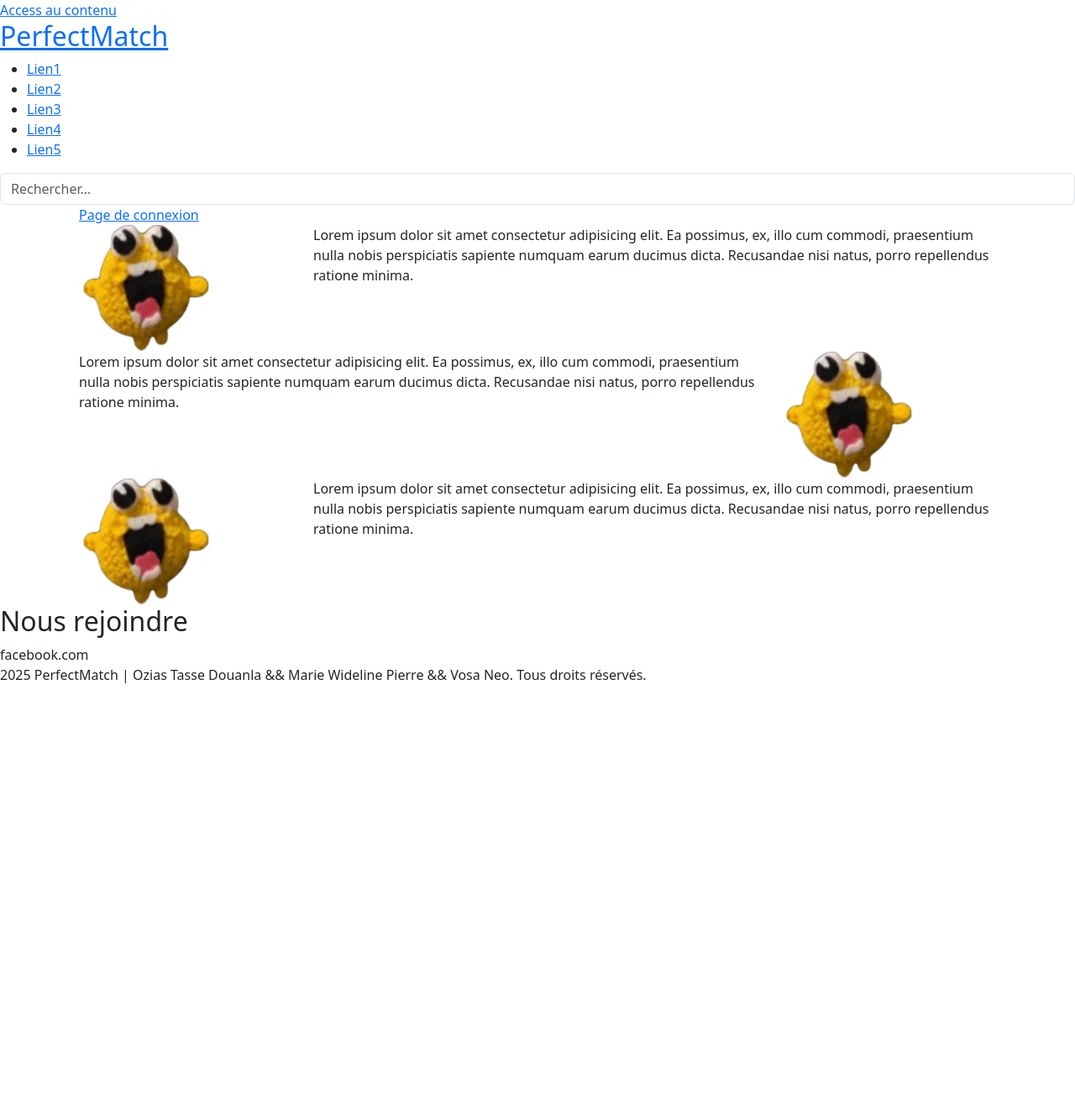
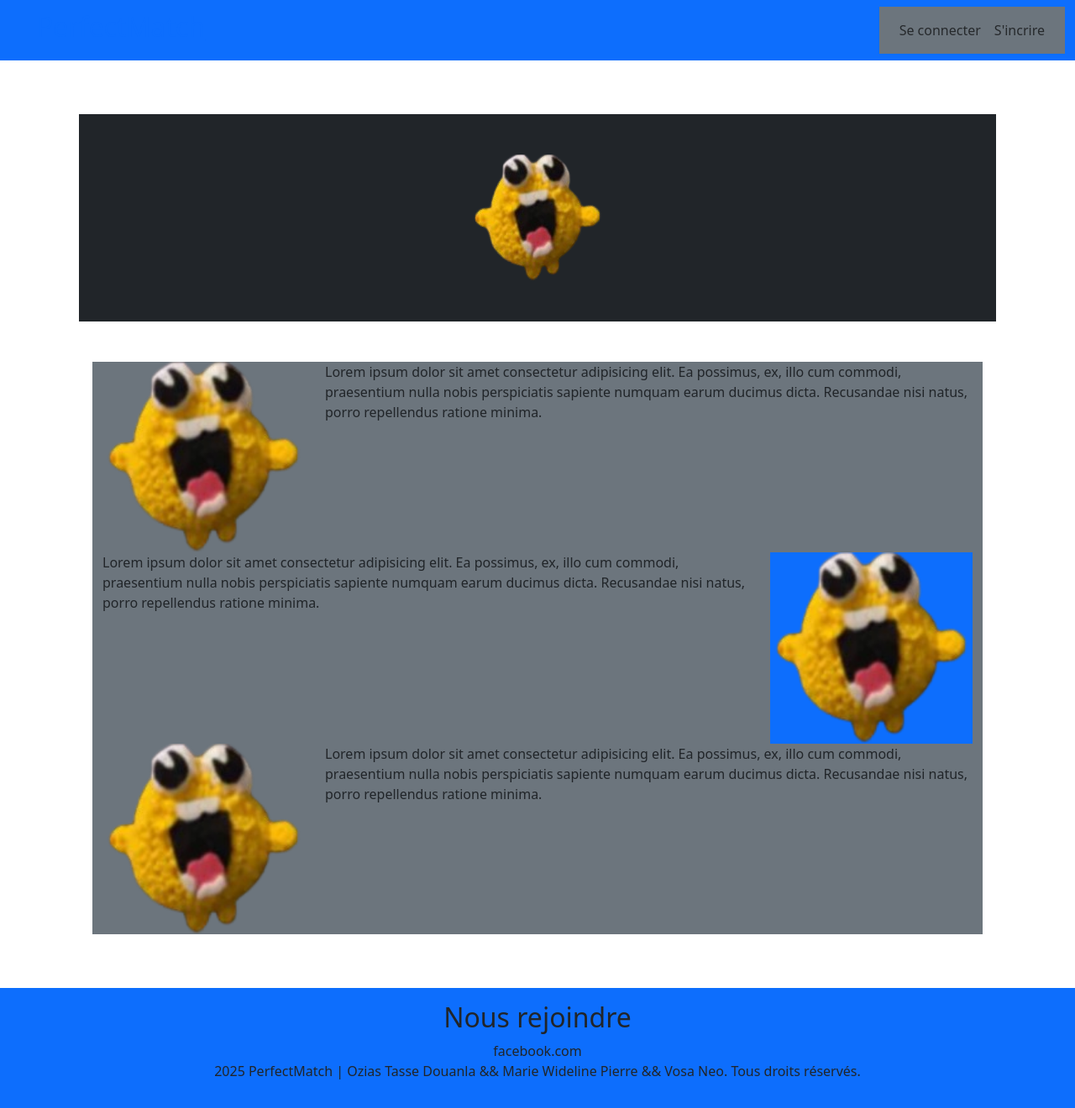
Before and after one commit to Ozias22/Projet-Web, a Django app: page /utilisateurs/ in a window 1280 px wide. Shown: the whole page at 84% size. Before the commit the page ends 814 px from the top, so only its background shows below. Run offline with Django 5.2, Linux system fonts and the light colour scheme.

Commit message:
feat(index): Completion de la page de presentation

```diff
--- a/PerfectMatch/utilisateurs/templates/utilisateurs/_base.html
+++ b/PerfectMatch/utilisateurs/templates/utilisateurs/_base.html
@@ -1,59 +1,60 @@
-{% load static%}
+{% load static %}
 
 <!DOCTYPE html>
 <html lang="fr">
+  <head>
+    <meta charset="UTF-8" />
+    <meta name="viewport" content="width=device-width, initial-scale=1.0" />
 
-<head>
-    <meta charset="UTF-8">
-    <meta name="viewport" content="width=device-width, initial-scale=1.0">
+    <!-- icone du site -->
+    <link rel="icon" href="" />
+    <!-- style bootstrap? -->
+    <link href="https://cdn.jsdelivr.net/npm/bootstrap@5.3.0/dist/css/bootstrap.min.css" rel="stylesheet" />
 
-    <!-- icone du site-->
-    <link rel="icon" href="">
-    <!-- style bootstrap? -->
-    <link href="https://cdn.jsdelivr.net/npm/bootstrap@5.3.0/dist/css/bootstrap.min.css" rel="stylesheet">
+    {% comment %} <link href="{% static 'utilisateurs/css/style.css' %}" rel="stylesheet" /> {% endcomment %}
 
-    <link href="{% static 'utilisateurs/css/style.css' %}" rel="stylesheet">
+    <!-- titre tu site -->
+    <title>
+      {% block title %}
+        PerfectMatch
+      {% endblock %}
+    </title>
 
-    <!-- titre tu site-->
-    <title>{%block title%}PerfectMatch{%endblock title%}</title>
+    <!-- script javascript -->
+    {% block script %}
 
-    <!-- script javascript-->
-    {%block script%}{%endblock script%}
+    {% endblock %}
   </head>
 
   <body>
-    <!-- Accescibilitee avec tabulation-->
-    <a href="#">Access au contenu</a>
+    <!-- Accescibilitee avec tabulation -->
+    <a class="visually-hidden-focusable" href="#content">Access au contenu</a>
     <header>
-        {%block header%}
-        <h1>
-            <a href="/">PerfectMatch</a>
-        </h1>
-        {%endblock header%}
-    </header>
-    <nav>
-        <div>
-            <ul>
-                <li><a href="">Lien1</a></li>
-                <li><a href="">Lien2</a></li>
-                <li><a href="">Lien3</a></li>
-                <li><a href="">Lien4</a></li>
-                <li><a href="">Lien5</a></li>
+      <nav class="navbar navbar-expand-md bg-primary">
+        <div class="container-fluid">
+          <a class="navbar-brand link-secondary" href="/utilisateurs">
+            {% block header %}
+              <h1>PerfectMatch</h1>
+            {% endblock %}
+          </a>
+          <ul class="navbar-nav ms-auto bg-secondary px-3 py-2">
+            <li class="nav-item">
+              <a class="nav-link btn btn-secondary" href="{%url 'connexion'%}">Se connecter</a>
+            </li>
+            <li class="nav-item">
+              <a class="nav-link btn btn-secondary" href="{%url 'inscription'%}">S'incrire</a>
+            </li>
           </ul>
         </div>
-        <!-- Zone de recherche-->
-        <form class="" action="" method="get">
-            <div>
-                <label class="form-label visually-hidden" for="txtRecherche">Champs de recherche</label>
-                <input class="form-control" type="search" placeholder="Rechercher..." name="txtRecherche"
-                    aria-label="Champs de recherche"></input>
-            </div>
-        </form>
       </nav>
-    <main class="container">
-        {%block main%}{%endblock main%}
+    </header>
+
+    <main id="content" class="container py-3">
+      {% block main %}
+
+      {% endblock %}
     </main>
-    <footer>
+    <footer class="bg-primary py-3 text-center">
       <h2>Nous rejoindre</h2>
       <a>facebook.com</a>
 
@@ -61,5 +62,4 @@
     </footer>
     <script src="https://cdn.jsdelivr.net/npm/bootstrap@5.3.3/dist/js/bootstrap.bundle.min.js"></script>
   </body>
-
 </html>
--- a/PerfectMatch/utilisateurs/templates/utilisateurs/index.html
+++ b/PerfectMatch/utilisateurs/templates/utilisateurs/index.html
@@ -1,9 +1,10 @@
 {% extends "utilisateurs/_base.html"%}
-{%load static%}
+{% load static%}
 
 {% block title %}
-PerfectMatch - Accueil
+PerfectMatch
 {% endblock %}
+
 
 {% block header%}
 <h2>
@@ -13,16 +14,19 @@
 </h2>
 {% endblock %}
 
+
 {% block main%}
-<div class="container primary">
+<div class="container mb-5">
+    <div></div>
+    <div class="px-4 py-5 my-5 text-center bg-dark">
+        <img class="img-fluid" src="{%static 'utilisateurs/images/happy.png'%}">
+    </div>
 
-    <a href="{%url 'connexion'%}">Page de connexion</a>
-
-    <div class="row">
+    <div class="row bg-secondary mx-3">
         <!-- -->
         <div class="col-12">
             <div class="row">
-                <div class="col-3"><img class="img-fluid" src="{%static 'utilisateurs/images/happy.png'%}" alt=""></div>
+                <div class="col-3"><img class="img-fluid" src="{%static 'utilisateurs/images/happy.png'%}" width="300" height="300" alt=""></div>
                 <div class="col-9">
                     <p>Lorem ipsum dolor sit amet consectetur adipisicing elit. Ea possimus, ex, illo cum commodi,
                         praesentium nulla nobis perspiciatis sapiente numquam earum ducimus dicta. Recusandae nisi
@@ -40,13 +44,13 @@
                         natus,
                         porro repellendus ratione minima.</p>
                 </div>
-                <div class="col-3"><img class="img-fluid" src="{%static 'utilisateurs/images/happy.png'%}" alt=""></div>
+                <div class="col-3"><img class="img-fluid bg-primary" src="{%static 'utilisateurs/images/happy.png'%}" width="300" height="300" alt=""></div>
             </div>
         </div>
         <!-- -->
         <div class="col-12">
             <div class="row">
-                <div class="col-3"><img class="img-fluid" src="{%static 'utilisateurs/images/happy.png'%}" alt=""></div>
+                <div class="col-3"><img class="img-fluid" src="{%static 'utilisateurs/images/happy.png'%}" width="300" height="300" alt=""></div>
                 <div class="col-9">
                     <p>Lorem ipsum dolor sit amet consectetur adipisicing elit. Ea possimus, ex, illo cum commodi,
                         praesentium nulla nobis perspiciatis sapiente numquam earum ducimus dicta. Recusandae nisi
```
Also changed, not shown: PerfectMatch/static/utilisateurs/css/styles.css (+0 -7 lines). Lines whose indentation alone changed are shown as unchanged.
